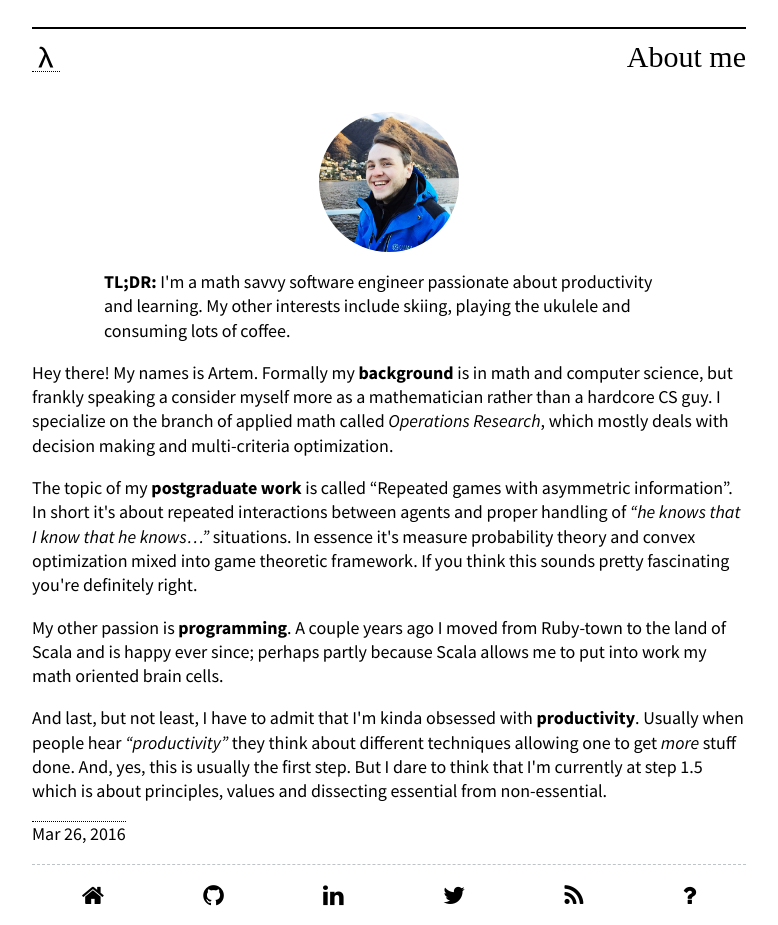
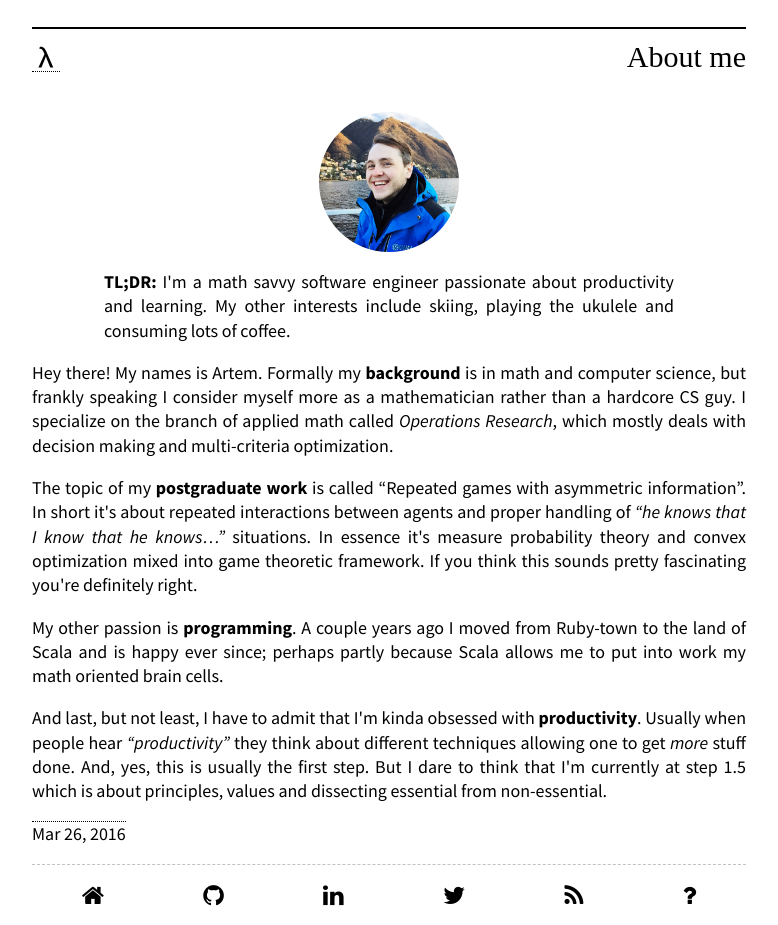
Before and after one commit to artempyanykh/blog, a Jekyll site: the page built from about.html, in a window 1280 px wide. Shown: the whole page, without its empty margins (251-1029 px from the left). Built offline with Jekyll 4.4.1, drawn with Linux system fonts in a browser that asks for light colours; nearby versions of some CDN libraries; some web fonts are replaced.

Commit message:
Add a post on Functor and translating math to code

```diff
--- a/_layouts/page.html
+++ b/_layouts/page.html
@@ -38,6 +38,9 @@
 
   {% include footer.html %}
 
+  {% if page.use_math %}
+    {% include mathjax.html %}
+  {% endif %}
 </body>
 
 </html>
--- a/_sass/_base.scss
+++ b/_sass/_base.scss
@@ -128,9 +128,9 @@ blockquote {
  */
 pre,
 code {
-  /* border: 1px solid $p-gray-light-c; */
-  border-radius: 3px;
-  background-color: $p-smoke-c;
+  border: 1px dotted $p-gray-c;
+  border-radius: 2px;
+  background-color: #fff;
   font-family: $code-font-family;
   @include cross-font-size($code-base-size, $code-mob-size);
 }
@@ -187,6 +187,24 @@ pre {
       border-bottom-color: $p-red-c;
     }
   }
+
+  p {
+    text-align: justify;
+  }
+
+  img {
+    display: block;
+    margin: 0 auto;
+  }
+
+  hr {
+    margin-left: -$spacing-unit;
+    margin-right: -$spacing-unit;
+  }
+
+  .footnotes {
+    margin-top: $spacing-unit;
+  }
 }
 
 .footer {
--- a/_sass/_syntax-highlighting.scss
+++ b/_sass/_syntax-highlighting.scss
@@ -6,7 +6,7 @@
     @extend %vertical-rhythm;
 
     .highlighter-rouge & {
-      background: #eef;
+      background: #fff;
     }
 
     .c     { color: #998; font-style: italic } // Comment
--- a/about.html
+++ b/about.html
@@ -17,7 +17,7 @@ date: 2016-03-26
 
 <p>
   Hey there! My names is Artem. Formally my <strong>background</strong> is in
-  math and computer science, but frankly speaking a consider myself more as a
+  math and computer science, but frankly speaking I consider myself more as a
   mathematician rather than a hardcore CS guy. I specialize on the branch of
   applied math called <em>Operations Research</em>, which mostly deals with
   decision making and multi-criteria optimization.
```
Also changed, not shown: _drafts/constraints_liberate.md (deleted, +0 -43 lines), _includes/image.html (added, +8 -0 lines), _includes/mathjax.html (added, +12 -0 lines), _posts/2017-02-26-what-is-a-functor-anyway.md (added, +210 -0 lines), assets/posts/what-is-a-functor/graphs.svg (added), 2 other files.
